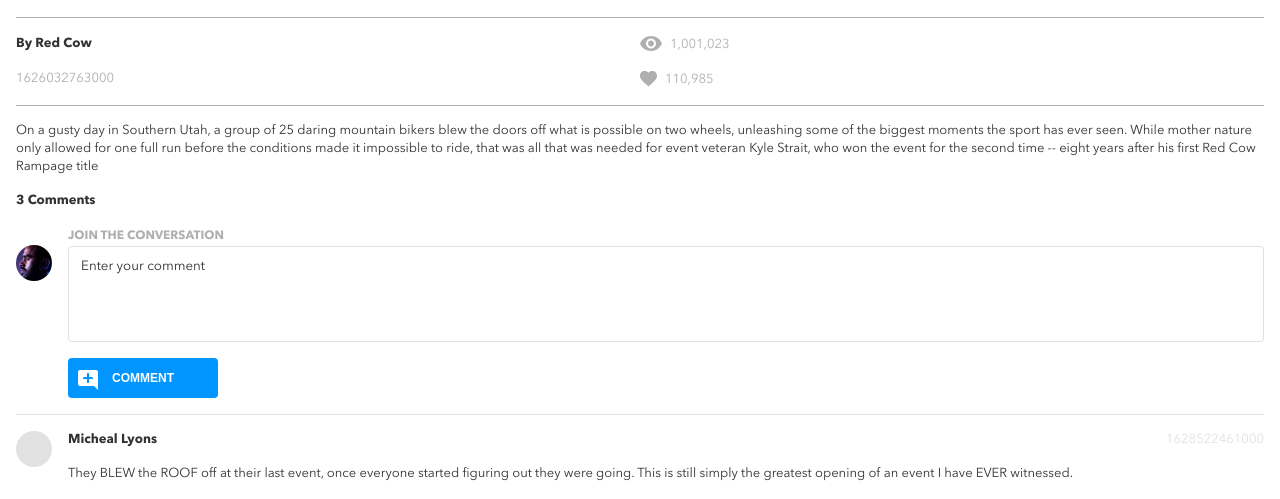
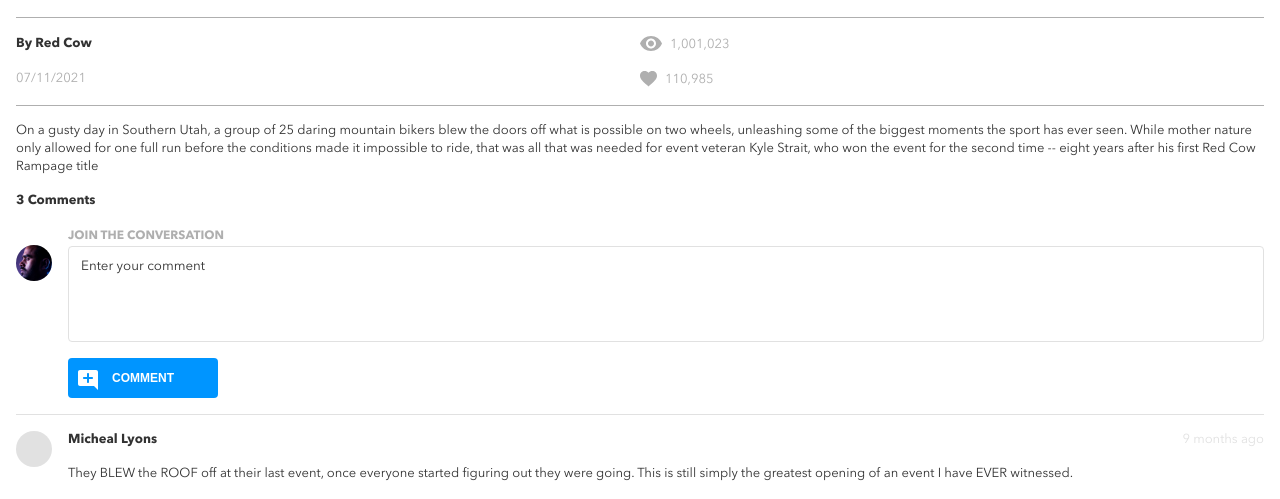
Before and after one commit to henryluan95/henry-luan-brainfix, a React (Create React App) app: page / in a window 1280 px wide. Shown: the part 297-796 px from the top of the page. Built offline with nearby package versions, Linux system fonts and the light colour scheme.

Commit message:
Added utils folder containing utilities.js. This js file includes time format functions

```diff
--- a/src/App.js
+++ b/src/App.js
@@ -17,6 +17,8 @@
     this.setState({
       selectedMovie: detailedVideoList.find((video) => video.id === videoId),
     });
+
+    window.scroll({ top: 0, behavior: "smooth" });
   };
 
   UnselectedMovieList = () => {
--- a/src/components/Comments/Comments.js
+++ b/src/components/Comments/Comments.js
@@ -2,9 +2,10 @@
 import Button from "../Button/Button";
 import profileImage from "../../assets/Images/Mohan-muruge.jpg";
 import commentIcon from "../../assets/Icons/add_comment.svg";
+import { formatTimestampDeepDive } from "../../utils/utilities";
 
 function Comments({ selectedMovie }) {
-  const { comments, id } = selectedMovie;
+  const { comments } = selectedMovie;
 
   return (
     <section className="comment">
@@ -41,7 +42,9 @@
               <div className="card__detail">
                 <div className="card__header">
                   <p className="card__author">{comment.name}</p>
-                  <p className="card__date">{comment.timestamp}</p>
+                  <p className="card__date">
+                    {formatTimestampDeepDive(comment.timestamp)}
+                  </p>
                 </div>
                 <p className="card__text">{comment.comment}</p>
               </div>
--- a/src/components/Description/Description.js
+++ b/src/components/Description/Description.js
@@ -1,6 +1,7 @@
 import "./Description.scss";
 import viewsIcon from "../../assets/Icons/views.svg";
 import likesIcon from "../../assets/Icons/likes.svg";
+import { formatTimestamp } from "../../utils/utilities";
 
 function Description({ selectedMovie }) {
   return (
@@ -16,7 +17,9 @@
           />
           <span className="highlight__views-count">{selectedMovie.views}</span>
         </div>
-        <span className="highlight__date">{selectedMovie.timestamp}</span>
+        <span className="highlight__date">
+          {formatTimestamp(selectedMovie.timestamp)}
+        </span>
         <div className="highlight__likes">
           <img
             className="highlight__likes-icon"
--- /dev/null
+++ b/src/utils/utilities.js
@@ -0,0 +1,73 @@
+//Create a function to convert milliseconds to required timestamp format
+export const formatTimestamp = (timestamp) => {
+  const date = new Date(timestamp);
+  return date.toLocaleDateString("en-US", {
+    month: "2-digit",
+    day: "numeric",
+    year: "numeric",
+  });
+};
+
+//DEEP DIVE
+//Create a function to show time difference between time of comment and current time.
+export const formatTimestampDeepDive = (timestamp) => {
+  //Step1: Set up current time for comparison and time variables
+  const currentTimestamp = new Date();
+  const currentTime = currentTimestamp.getTime();
+  //variables
+  const oneMinute = 1000 * 60;
+  const oneHour = oneMinute * 60;
+  const oneDay = oneHour * 24;
+  const oneWeek = oneDay * 7;
+  const oneMonth = 2629800000;
+  const oneYear = oneDay * 365;
+
+  //Step 2: Calculate time distance and convert it into readable time.
+  const commentTime = timestamp;
+
+  const distance = currentTime - commentTime;
+  const distanceYear = Math.floor(distance / oneYear);
+  const distanceMonth = Math.floor((distance % oneYear) / oneMonth);
+  const distanceWeek = Math.floor((distance % oneMonth) / oneWeek);
+  const distanceDay = Math.floor((distance % oneWeek) / oneDay);
+  const distanceHour = Math.floor((distance % oneDay) / oneHour);
+  const distanceMinute = Math.floor((distance % oneHour) / oneMinute);
+  //Step 3: Set up conditions to format timestamp.
+  if (distanceYear === 1) {
+    return `${distanceYear} year ago`;
+  } else if (distanceYear > 1) {
+    return `${distanceYear} years ago`;
+  } else if (distanceYear < 1) {
+    if (distanceMonth === 1) {
+      return `${distanceMonth} month ago`;
+    } else if (distanceMonth > 1) {
+      return `${distanceMonth} months ago`;
+    } else if (distanceMonth < 1) {
+      if (distanceWeek === 1) {
+        return `${distanceWeek} week ago`;
+      } else if (distanceWeek > 1) {
+        return `${distanceWeek} weeks ago`;
+      } else if (distanceWeek < 1) {
+        if (distanceDay === 1) {
+          return `${distanceDay} day ago`;
+        } else if (distanceDay > 1) {
+          return `${distanceDay} days ago`;
+        } else if (distanceDay < 1) {
+          if (distanceHour === 1) {
+            return `${distanceHour} hour ago`;
+          } else if (distanceHour > 1) {
+            return `${distanceHour} hours ago`;
+          } else if (distanceHour < 1) {
+            if (distanceMinute === 1) {
+              return `${distanceMinute} minute ago`;
+            } else if (distanceMinute > 1) {
+              return `${distanceMinute} minutes ago`;
+            } else if (distanceMinute < 1) {
+              return `A few seconds ago`;
+            }
+          }
+        }
+      }
+    }
+  }
+};
```
